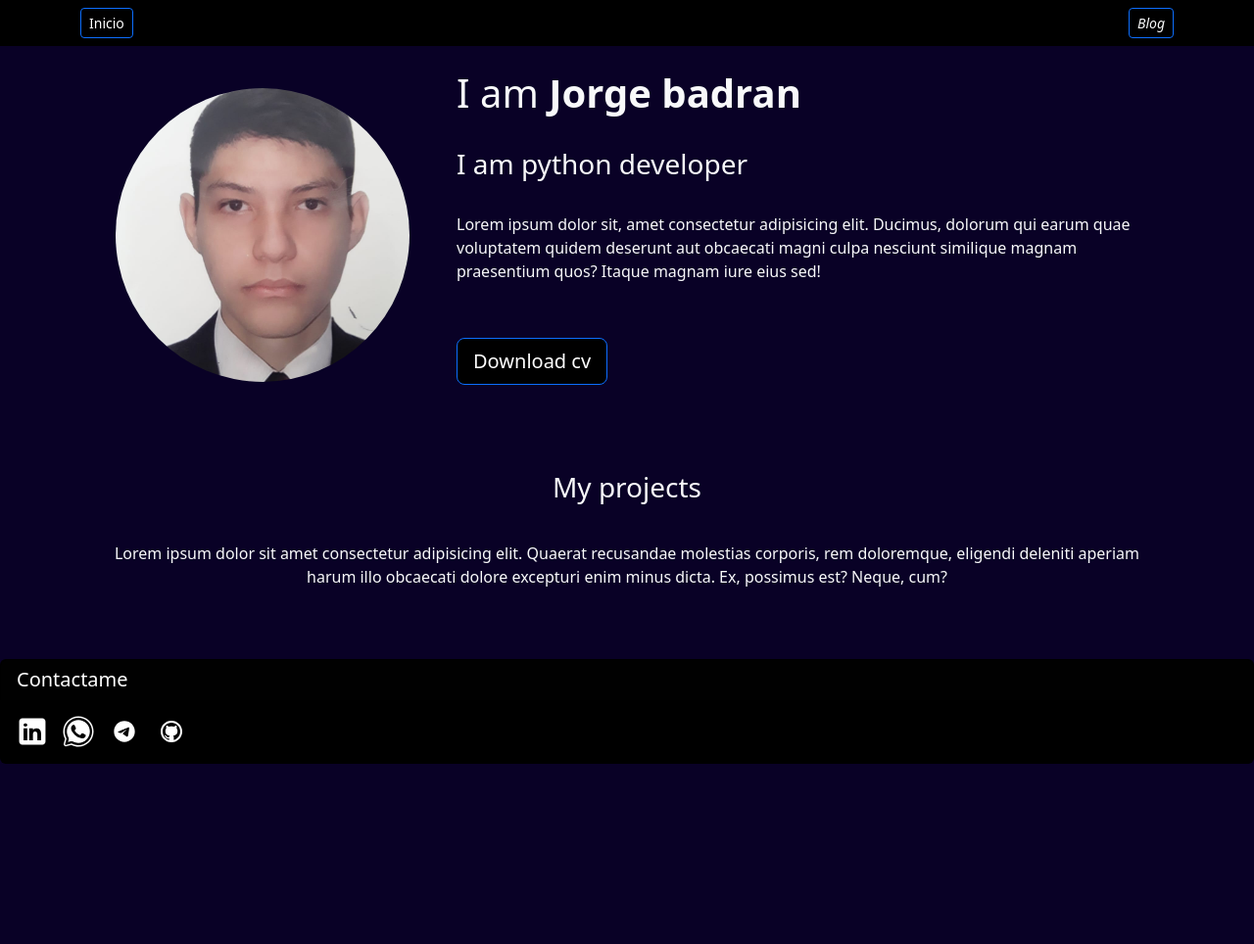
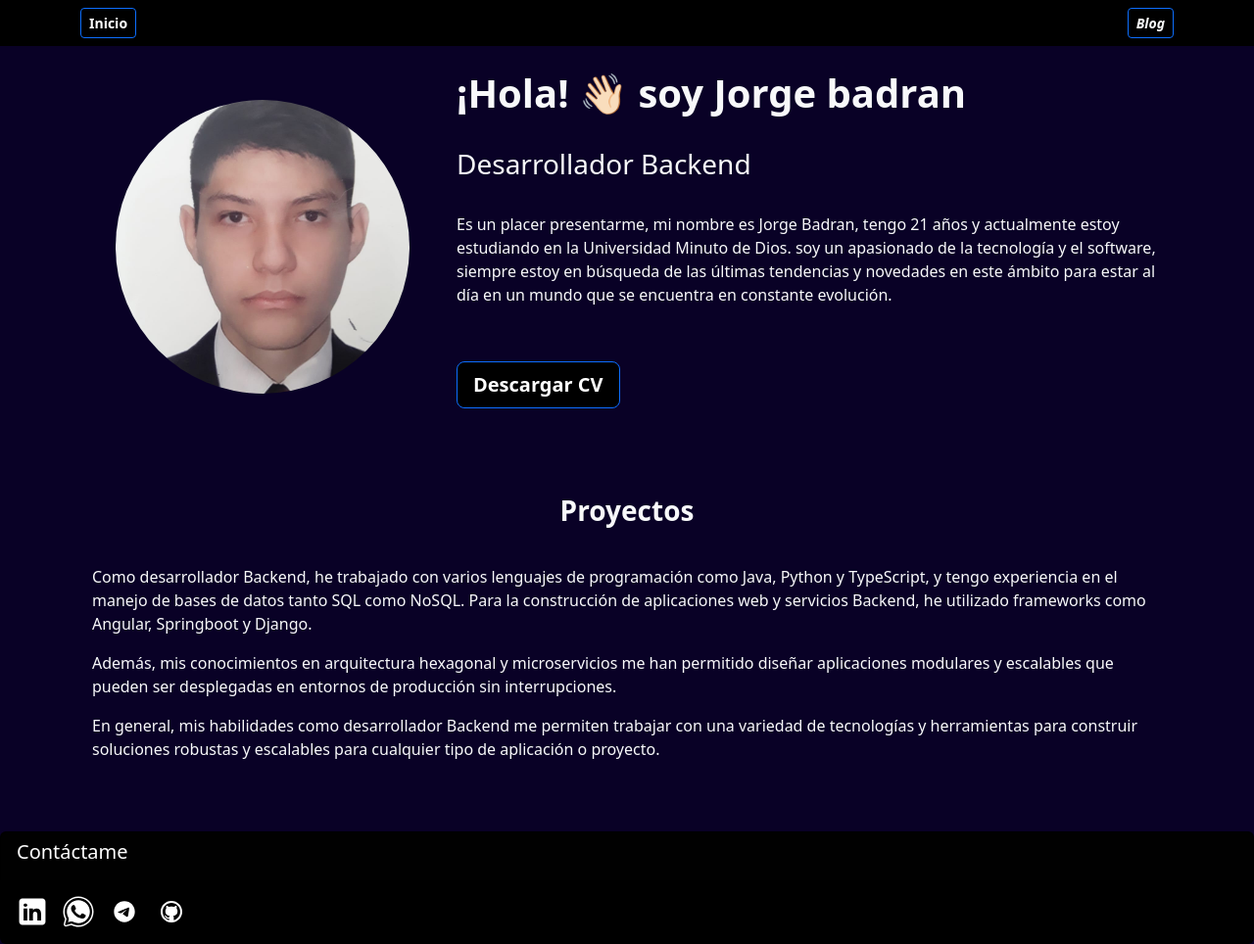
Before and after one commit to JorgeBadran/Portafolio, a Django app: page / in a window 1280 px wide. Shown: the whole page at 98% size. Before the commit the page ends 780 px from the top, so only its background shows below. Run offline with Django 4.2, Linux system fonts and the light colour scheme; data that the repository does not hold is empty.

Commit message:
se agrega contenido a la pagina

```diff
--- a/blog/templates/posts.html
+++ b/blog/templates/posts.html
@@ -2,7 +2,7 @@
 
 {% block content %}
 
-<h1>Post</h1>
+<h1></h1>
 
     {% for post in post %}
 
--- a/portafolio/templates/home.html
+++ b/portafolio/templates/home.html
@@ -6,19 +6,23 @@
     <header class="row align-items-center">
         <div class="col-md-4 d-flex justify-content-center align-items-center">
             <img src="{% static 'portafolio/jorge1606.jpg' %}" alt="" style="width: 300px; height: 300px; object-fit: cover; border-radius: 50%;">
+            <hr>
         </div>
 
         <div class="col-md-8">
             <div class="text-container">
-                <h1>I am <strong>Jorge badran</strong></h1>
+                <h1><strong>¡Hola! 👋🏻 soy Jorge badran</strong></h1>
                 <br>
-                <h3>I am python developer</h3>
+                <h3>Desarrollador Backend</h3>
                 <br>
-                <p>Lorem ipsum dolor sit, amet consectetur adipisicing elit. Ducimus, dolorum qui earum quae
-                voluptatem quidem deserunt aut obcaecati magni culpa nesciunt similique magnam praesentium
-                quos? Itaque magnam iure eius sed!</p>
+                <p>
+                Es un placer presentarme, mi nombre es Jorge Badran, tengo 21 años y actualmente estoy estudiando
+                en la Universidad Minuto de Dios. soy un apasionado de la tecnología y el software, siempre estoy en búsqueda
+                de las últimas tendencias y novedades en este ámbito para estar al día en un mundo que se
+                encuentra en constante evolución.
+                </p>
                 <br>
-                <a href="{% static 'portafolio/cv.pdf'%}" class="btn btn-primary btn-lg my-3 bg-black" target="_blank">Download cv</a>
+                <a href="{% static 'portafolio/cv.pdf'%}" class="btn btn-primary btn-lg my-3 bg-black" target="_blank"><strong>Descargar CV</strong></a>
             </div>
         </div>
     </header>
@@ -27,15 +31,26 @@
     <br>
 
     <main>
-        <div class="row my-4 text-center">
-            <h3>My projects</h3>
+        <div class="row my-4 ">
+            <h3 class="text-center"><strong>Proyectos</strong></h3>
+
             <br>
             <br>
             <br>
             <p>
-                Lorem ipsum dolor sit amet consectetur adipisicing elit. Quaerat recusandae molestias corporis,
-                rem doloremque, eligendi deleniti aperiam harum illo obcaecati dolore excepturi enim
-                minus dicta. Ex, possimus est? Neque, cum?
+                Como desarrollador Backend, he trabajado con varios lenguajes de programación como Java, Python y
+                TypeScript, y tengo experiencia en el manejo de bases de datos tanto SQL como NoSQL. Para la
+                construcción de aplicaciones web y servicios Backend, he utilizado frameworks como Angular, Springboot y Django.
+            </p>
+            <p>
+                Además, mis conocimientos en arquitectura hexagonal y microservicios me han permitido diseñar
+                aplicaciones modulares y escalables que pueden ser desplegadas en entornos de producción sin
+                interrupciones.
+            </p>
+            <p>
+                En general, mis habilidades como desarrollador Backend me permiten trabajar con una variedad
+                de tecnologías y herramientas para construir soluciones robustas y escalables para cualquier
+                tipo de aplicación o proyecto.
             </p>
             <br>
             <br>
--- a/portafolio/templates/layout.html
+++ b/portafolio/templates/layout.html
@@ -7,6 +7,7 @@
         <meta http-equiv="X-UA-Compatible" content="IE=edge">
         <meta name="viewport" content="width=device-width, initial-scale=1.0">
         <title>Portafolio</title>
+        <link rel="shortcut icon" href="{% static '/portafolio/logos/icons8-portfolio-48.png' %}" type="image/x-icon">
         <link href="https://cdn.jsdelivr.net/npm/bootstrap@5.3.0-alpha2/dist/css/bootstrap.min.css"
         rel="stylesheet" integrity="sha384-aFq/bzH65dt+w6FI2ooMVUpc+21e0SRygnTpmBvdBgSdnuTN7QbdgL+OapgHtvPp" crossorigin="anonymous">
         <script src="https://cdn.jsdelivr.net/npm/bootstrap@5.3.0-alpha2/dist/js/bootstrap.bundle.min.js"
--- a/portafolio/templates/partials/footer.html
+++ b/portafolio/templates/partials/footer.html
@@ -2,7 +2,7 @@
 
 <div class="card bg-black text-white">
     <div class="card-header h5 mb-0 font-weight-bold">
-        Contactame
+        <h5>Contáctame</h5>
     </div>
     <div class="card-body">
         <blockquote class="blockquote mb-0">
--- a/portafolio/templates/partials/navbar.html
+++ b/portafolio/templates/partials/navbar.html
@@ -2,14 +2,14 @@
 
 <nav class="navbar navbar-expand-lg bg-black">
   <div class="container">
-    <a class="btn btn-primary btn-sm bg-black" href="/">Inicio</a>
+    <a class="btn btn-primary btn-sm bg-black" href="/"><strong>Inicio</strong></a>
     <button class="navbar-toggler" type="button" data-bs-toggle="collapse" data-bs-target="#navbarNav" aria-controls="navbarNav" aria-expanded="false" aria-label="Toggle navigation">
       <span class="navbar-toggler-icon"></span>
     </button>
     <div class="collapse navbar-collapse" id="navbarNav">
       <ul class="navbar-nav ms-auto">
         <li class="nav-item">
-        <a class="btn btn-primary btn-sm bg-black fst-italic text-light" href="{% url 'blog:posts' %}">Blog</a>
+        <a class="btn btn-primary btn-sm bg-black fst-italic text-light" href="{% url 'blog:posts' %}"><strong>Blog</strong></a>
         </li>
       <!--
         <li class="nav-item d-flex align-items-center">
```
Also changed, not shown: requirements.txt (+8 -0 lines), portafolio/static/portafolio/logos/icons8-github-64.png (deleted), portafolio/static/portafolio/logos/icons8-linkedin-50.png (deleted), portafolio/static/portafolio/logos/icons8-portfolio-48.png (added), portafolio/static/portafolio/logos/icons8-telegram-64.png (deleted), portafolio/static/portafolio/logos/icons8-whatsapp-64.png (deleted).
